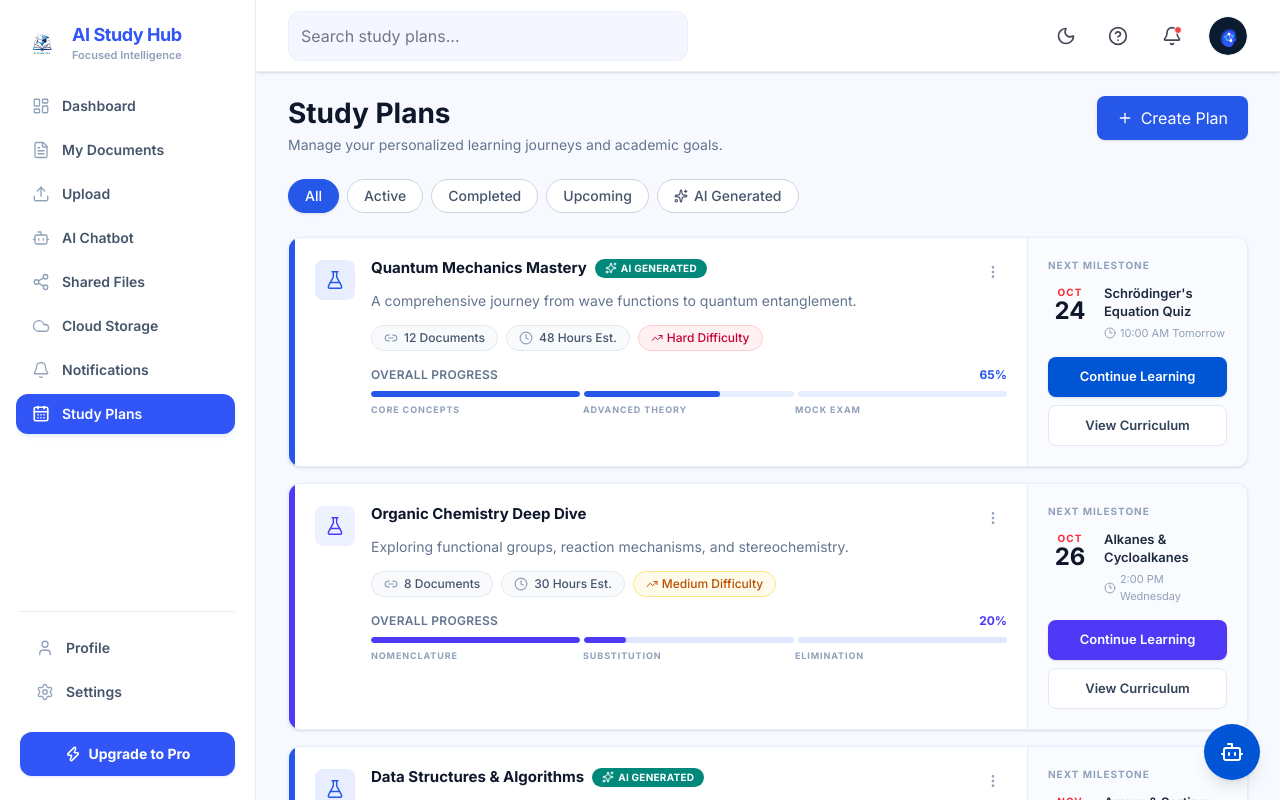
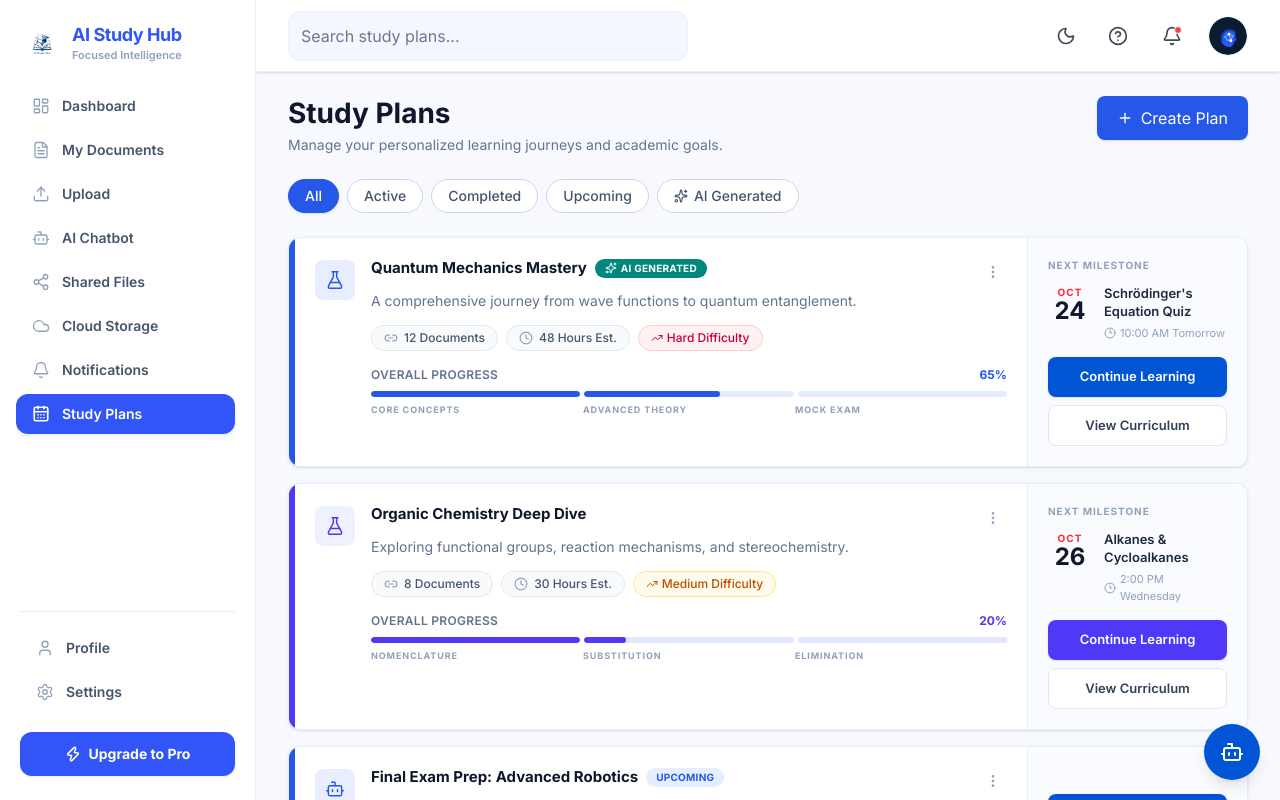
Before and after one commit to huynhduybinh24/SWP391_AIStudyHub, a React (Vite) app in the folder FrontEnd/: page /dashboard/study-plans in a window 1280 px wide. Built offline with nearby package versions, Linux system fonts and the light colour scheme; the HTML template or start-up script is replaced by a standard one.

Commit message:
feat: implement study plans dashboard page with filtering and mock data support

```diff
--- a/FrontEnd/src/features/study-plans/pages/StudyPlansPage.tsx
+++ b/FrontEnd/src/features/study-plans/pages/StudyPlansPage.tsx
@@ -17,6 +17,10 @@ import {
   CheckCircle2,
   Rocket,
   Calendar,
+  Bot,
+  Cpu,
+  Languages,
+  ClipboardList,
 } from 'lucide-react'
 import { Button } from '@/components/ui/Button'
 import { Card } from '@/components/ui/Card'
@@ -56,7 +60,9 @@ type StudyPlan = {
   milestone?: Milestone
   themeColor: 'blue' | 'purple' | 'teal'
   completedAt?: string
-  iconType?: 'flask' | 'rocket'
+  startsAt?: string
+  tasks?: number
+  iconType?: 'flask' | 'rocket' | 'bot' | 'cpu' | 'languages'
 }
 
 // ─────────────────────────────────────────────
@@ -114,27 +120,51 @@ const STUDY_PLANS: StudyPlan[] = [
   },
   {
     id: '3',
-    title: 'Data Structures & Algorithms',
-    description:
-      'From arrays to graphs — crack competitive programming interviews.',
-    isAiGenerated: true,
+    title: 'Final Exam Prep: Advanced Robotics',
+    description: 'Advanced kinematics and autonomous navigation systems.',
+    isAiGenerated: false,
     status: 'Upcoming',
-    documents: 15,
-    hoursEst: 60,
+    documents: 12,
+    hoursEst: 0,
     difficulty: 'Hard',
     overallProgress: 0,
     themeColor: 'blue',
-    segments: [
-      { label: 'Arrays & Strings', value: 0 },
-      { label: 'Trees & Graphs', value: 0 },
-      { label: 'Dynamic Prog.', value: 0 },
-    ],
-    milestone: {
-      month: 'NOV',
-      day: 10,
-      title: 'Arrays & Sorting Quiz',
-      time: '9:00 AM, Nov 10',
+    segments: [],
+    startsAt: 'Nov 15, 2024',
+    tasks: 24,
+    iconType: 'bot',
   },
+  {
+    id: '6',
+    title: 'Winter Session: Deep Learning Fundamentals',
+    description: 'Foundations of neural networks and gradient descent optimization.',
+    isAiGenerated: false,
+    status: 'Upcoming',
+    documents: 8,
+    hoursEst: 0,
+    difficulty: 'Hard',
+    overallProgress: 0,
+    themeColor: 'blue',
+    segments: [],
+    startsAt: 'Dec 10, 2024',
+    tasks: 45,
+    iconType: 'cpu',
+  },
+  {
+    id: '7',
+    title: 'GRE Vocabulary & Logic Track',
+    description: 'Intensive verbal reasoning and analytical writing preparation.',
+    isAiGenerated: false,
+    status: 'Upcoming',
+    documents: 30,
+    hoursEst: 0,
+    difficulty: 'Hard',
+    overallProgress: 0,
+    themeColor: 'blue',
+    segments: [],
+    startsAt: 'Jan 05, 2025',
+    tasks: 90,
+    iconType: 'languages',
   },
   {
     id: '4',
@@ -443,9 +473,14 @@ function StudyPlanCard({ plan, onContinue, onCurriculum, onEdit, onDuplicate, on
     ? 'bg-indigo-600 hover:bg-indigo-700'
     : 'bg-[#0055d4] hover:bg-[#004bbd]'
 
-  const IconComponent = plan.iconType === 'rocket' ? Rocket : FlaskConical
+  const IconComponent = plan.iconType === 'rocket' ? Rocket
+    : plan.iconType === 'bot' ? Bot
+    : plan.iconType === 'cpu' ? Cpu
+    : plan.iconType === 'languages' ? Languages
+    : FlaskConical
 
   const isCompleted = plan.status === 'Completed'
+  const isUpcoming = plan.status === 'Upcoming'
 
   return (
     <Card className="flex overflow-hidden border border-[#e5eeff] shadow-sm hover:shadow-md transition-shadow duration-200 rounded-xl">
@@ -475,6 +510,10 @@ function StudyPlanCard({ plan, onContinue, onCurriculum, onEdit, onDuplicate, on
                   <span className="inline-flex items-center gap-1 rounded-full bg-[#ccfbf1] text-teal-700 text-[10px] font-bold px-2.5 py-0.5 uppercase tracking-wide shrink-0">
                     <CheckCircle2 className="size-3" strokeWidth={2} />
                     Completed
+                  </span>
+                ) : isUpcoming ? (
+                  <span className="inline-flex items-center gap-1 rounded-full bg-[#e5eeff] text-[#2557E8] text-[10px] font-bold px-2.5 py-0.5 uppercase tracking-wide shrink-0">
+                    Upcoming
                   </span>
                 ) : plan.isAiGenerated ? (
                   <span className="inline-flex items-center gap-1 rounded-full bg-[#00897B] text-white text-[10px] font-bold px-2.5 py-0.5 uppercase tracking-wide shrink-0">
@@ -523,11 +562,23 @@ function StudyPlanCard({ plan, onContinue, onCurriculum, onEdit, onDuplicate, on
                   Completed {plan.completedAt}
                 </span>
               )}
+              {isUpcoming && plan.startsAt && (
+                <span className="inline-flex items-center gap-1.5 rounded-full border border-slate-200 bg-slate-50 px-3 py-1 text-xs font-medium text-slate-600">
+                  <Calendar className="size-3.5 text-slate-400" />
+                  Starts {plan.startsAt}
+                </span>
+              )}
+              {isUpcoming && plan.tasks && (
+                <span className="inline-flex items-center gap-1.5 rounded-full border border-slate-200 bg-slate-50 px-3 py-1 text-xs font-medium text-slate-600">
+                  <ClipboardList className="size-3.5 text-slate-400" />
+                  {plan.tasks} Tasks
+                </span>
+              )}
               <span className="inline-flex items-center gap-1.5 rounded-full border border-slate-200 bg-slate-50 px-3 py-1 text-xs font-medium text-slate-600">
                 <Link2 className="size-3.5 text-slate-400" />
                 {plan.documents} Documents
               </span>
-              {!isCompleted && (
+              {!isCompleted && !isUpcoming && (
                 <>
                   <span className="inline-flex items-center gap-1.5 rounded-full border border-slate-200 bg-slate-50 px-3 py-1 text-xs font-medium text-slate-600">
                     <Clock className="size-3.5 text-slate-400" />
@@ -539,6 +590,7 @@ function StudyPlanCard({ plan, onContinue, onCurriculum, onEdit, onDuplicate, on
             </div>
 
             {/* Progress */}
+            {!isUpcoming && (
               <div className="mt-4">
                 <div className="flex justify-between items-center mb-1.5">
                   <span className="text-xs font-semibold text-slate-500 uppercase tracking-wide">
@@ -550,13 +602,14 @@ function StudyPlanCard({ plan, onContinue, onCurriculum, onEdit, onDuplicate, on
                 </div>
                 <SegmentedProgress segments={plan.segments} themeColor={plan.themeColor} />
               </div>
+            )}
           </div>
         </div>
 
         {/* ── RIGHT PANEL ── */}
-        <div className={`shrink-0 sm:w-[220px] border-t sm:border-t-0 sm:border-l border-[#e5eeff] flex flex-col p-5 gap-4 bg-[#fafbff] ${isCompleted ? 'justify-center' : 'justify-between'}`}>
+        <div className={`shrink-0 sm:w-[220px] border-t sm:border-t-0 sm:border-l border-[#e5eeff] flex flex-col p-5 gap-4 bg-[#fafbff] ${(isCompleted || isUpcoming) ? 'justify-center' : 'justify-between'}`}>
           {/* Milestone */}
-          {!isCompleted && plan.milestone && (
+          {!isCompleted && !isUpcoming && plan.milestone && (
             <div>
               <p className="text-[10px] font-bold uppercase tracking-widest text-slate-400 mb-3">
                 Next Milestone
@@ -593,10 +646,11 @@ function StudyPlanCard({ plan, onContinue, onCurriculum, onEdit, onDuplicate, on
               variant="primary"
               size="sm"
               onClick={onContinue}
-              className={`w-full justify-center text-white font-semibold text-[13px] py-2.5 rounded-lg shadow-sm ${buttonClass}`}
+              className={`w-full justify-center text-white font-semibold text-[13px] py-2.5 rounded-lg shadow-sm ${isUpcoming ? 'bg-[#0055d4] hover:bg-[#004bbd]' : buttonClass}`}
             >
-              {isCompleted ? 'View Review' : 'Continue Learning'}
+              {isCompleted ? 'View Review' : isUpcoming ? 'View Details' : 'Continue Learning'}
             </Button>
+            {!isUpcoming && (
               <Button
                 variant="secondary"
                 size="sm"
@@ -605,6 +659,7 @@ function StudyPlanCard({ plan, onContinue, onCurriculum, onEdit, onDuplicate, on
               >
                 {isCompleted ? 'View Summary' : 'View Curriculum'}
               </Button>
+            )}
           </div>
         </div>
       </div>
```
Lines whose indentation alone changed are shown as unchanged.
